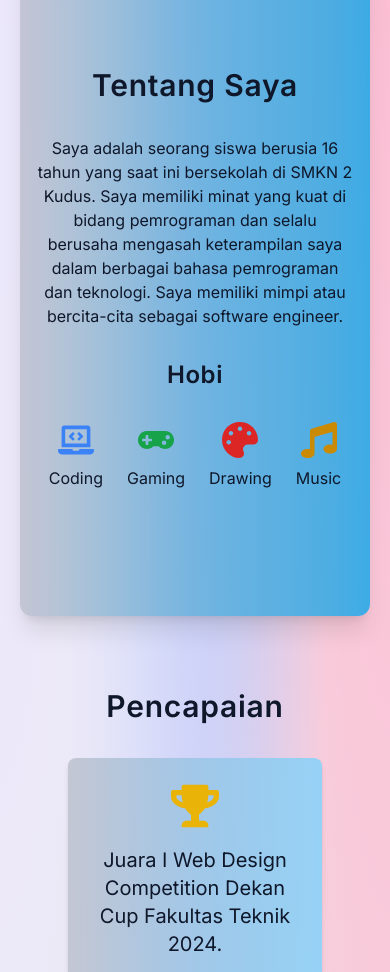
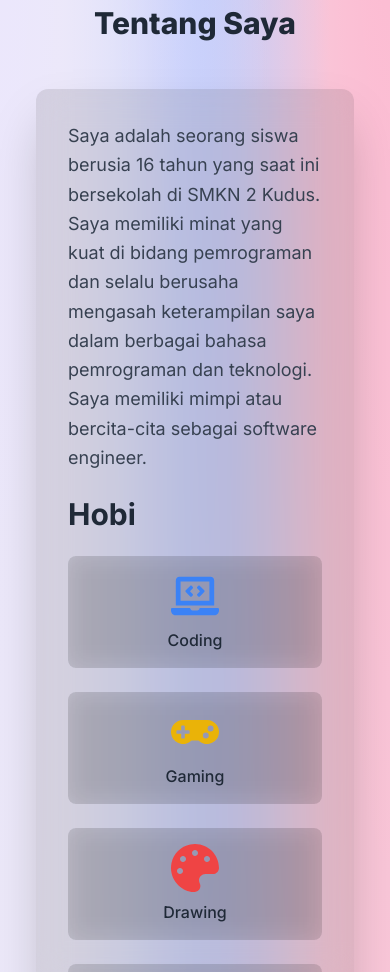
Before and after one commit to KaivanKeren/portfolio, a Next.js app: page / in a window 390 px wide. Shown: the part 1020-1992 px from the top of the page. Built offline with nearby package versions, Linux system fonts and the light colour scheme.

Commit message:
perubahan besar

```diff
--- a/package.json
+++ b/package.json
@@ -21,9 +21,10 @@
     "react": "^18",
     "react-dom": "^18",
     "react-icons": "^5.2.1",
-    "react-intersection-observer": "^9.10.2",
+    "react-intersection-observer": "^9.10.3",
     "react-medium-image-zoom": "^5.2.4",
     "react-multi-carousel": "^2.8.5",
+    "react-scroll-parallax": "^3.4.5",
     "react-simple-typewriter": "^5.0.1",
     "react-spinners": "^0.13.8",
     "tailwind-scrollbar": "^3.1.0"
--- a/src/app/projects/page.tsx
+++ b/src/app/projects/page.tsx
@@ -147,7 +147,7 @@ const page = () => {
                         scale: 1.05,
                         boxShadow: "0 0 20px rgba(0, 0, 0, 0.5)",
                       }}
-                      className="bg-white/70 dark:bg-slate-600/70 text-indigo-600 dark:text-indigo-400 p-8 rounded-lg shadow-md relative overflow-hidden group flex flex-col"
+                      className="bg-black/10 dark:bg-white/10 backdrop-blur-md text-indigo-600 dark:text-indigo-400 p-8 rounded-lg shadow-md relative overflow-hidden group flex flex-col"
                       layout
                     >
                       <Zoom>
--- a/src/components/AboutMe.tsx
+++ b/src/components/AboutMe.tsx
@@ -1,10 +1,12 @@
 "use client";
 
-import React from "react";
+import React, { useState } from "react";
 import { motion } from "framer-motion";
 import { FaLaptopCode, FaGamepad, FaPalette, FaMusic } from "react-icons/fa";
 
 const AboutMe = React.forwardRef<HTMLElement>((props, ref) => {
+  const [hoveredHobby, setHoveredHobby] = useState<string | null>(null);
+
   const containerVariants = {
     hidden: { opacity: 0 },
     visible: {
@@ -37,8 +39,14 @@ const AboutMe = React.forwardRef<HTMLElement>((props, ref) => {
     },
   };
 
+  const hobbies = [
+    { icon: FaLaptopCode, name: "Coding", color: "blue" },
+    { icon: FaGamepad, name: "Gaming", color: "yellow" },
+    { icon: FaPalette, name: "Drawing", color: "red" },
+    { icon: FaMusic, name: "Music", color: "yellow" },
+  ];
+
   return (
-    <>
     <motion.section
       id="tentang-saya"
       ref={ref}
@@ -46,18 +54,22 @@ const AboutMe = React.forwardRef<HTMLElement>((props, ref) => {
       whileInView="visible"
       viewport={{ once: true }}
       variants={containerVariants}
-        className="flex flex-col items-center justify-center rounded-xl shadow-xl min-h-[80vh] p-2 bg-gradient-to-r from-gray-400/50 to-sky-500/80 dark:from-slate-700/70 dark:to-sky-950/70 text-slate-900 dark:text-gray-200"
+      className="flex flex-col items-center justify-center min-h-screen py-16 px-4"
     >
-        <div className="w-full md:w-3/4 lg:w-1/2 p-2 space-y-8 text-center">
       <motion.h2
         variants={childVariants}
-            className="text-3xl sm:text-4xl md:text-5xl font-semibold tracking-wide leading-tight text-slate-900 dark:text-gray-200"
+        className="text-3xl md:text-5xl font-extrabold mb-12 text-center text-gray-800 dark:text-white"
       >
         Tentang Saya
       </motion.h2>
+      <motion.div
+        variants={childVariants}
+        className="w-full max-w-3xl dark:bg-white/10 bg-black/10 backdrop-blur-lg rounded-xl shadow-2xl overflow-hidden"
+      >
+        <div className="p-8 space-y-6">
           <motion.p
             variants={childVariants}
-            className="text-base sm:text-lg md:text-xl text-slate-900 dark:text-gray-300"
+            className="text-lg md:text-xl text-gray-700 dark:text-gray-300 leading-relaxed"
           >
             Saya adalah seorang siswa berusia 16 tahun yang saat ini bersekolah
             di SMKN 2 Kudus. Saya memiliki minat yang kuat di bidang pemrograman
@@ -68,45 +80,56 @@ const AboutMe = React.forwardRef<HTMLElement>((props, ref) => {
 
           <motion.h3
             variants={childVariants}
-            className="text-2xl sm:text-3xl md:text-4xl font-semibold tracking-wide leading-tight text-slate-900 dark:text-gray-200 mt-8"
+            className="text-3xl md:text-4xl font-bold text-gray-800 dark:text-white mt-8 mb-6"
           >
             Hobi
           </motion.h3>
 
-          <div className="flex flex-wrap justify-center gap-6">
+          <div className="grid grid-cols-1 sm:grid-cols-2 md:grid-cols-4 gap-6">
+            {hobbies.map((hobby) => (
               <motion.div
+                key={hobby.name}
                 variants={iconVariants}
-              className="flex flex-col items-center space-y-2"
+                whileHover={{ scale: 1.1 }}
+                onMouseEnter={() => setHoveredHobby(hobby.name)}
+                onMouseLeave={() => setHoveredHobby(null)}
+                className="flex flex-col items-center justify-center p-4 dark:bg-white/10 bg-black/10 backdrop-blur-md rounded-lg transition-all duration-300 cursor-pointer"
               >
-              <FaLaptopCode className="text-4xl text-blue-500" />
-              <p className="text-slate-900 dark:text-gray-300">Coding</p>
+                <hobby.icon className={`text-5xl text-${hobby.color}-500 mb-2`} />
+                <p className="text-gray-800 dark:text-gray-200 font-medium">
+                  {hobby.name}
+                </p>
+                {hoveredHobby === hobby.name && (
+                  <motion.div
+                    initial={{ opacity: 0, y: 10 }}
+                    animate={{ opacity: 1, y: 0 }}
+                    className="mt-2 text-sm text-gray-600 dark:text-gray-400"
+                  >
+                    {getHobbyDescription(hobby.name)}
                   </motion.div>
-            <motion.div
-              variants={iconVariants}
-              className="flex flex-col items-center space-y-2"
-            >
-              <FaGamepad className="text-4xl text-green-600" />
-              <p className="text-slate-900 dark:text-gray-300">Gaming</p>
+                )}
               </motion.div>
-            <motion.div
-              variants={iconVariants}
-              className="flex flex-col items-center space-y-2"
-            >
-              <FaPalette className="text-4xl text-red-600" />
-              <p className="text-slate-900 dark:text-gray-300">Drawing</p>
-            </motion.div>
-            <motion.div
-              variants={iconVariants}
-              className="flex flex-col items-center space-y-2"
-            >
-              <FaMusic className="text-4xl text-yellow-600" />
-              <p className="text-slate-900 dark:text-gray-300">Music</p>
-            </motion.div>
+            ))}
           </div>
         </div>
+      </motion.div>
     </motion.section>
-    </>
   );
 });
 
+function getHobbyDescription(hobby: string): string {
+  switch (hobby) {
+    case "Coding":
+      return "Saya suka memecahkan masalah melalui kode.";
+    case "Gaming":
+      return "Bermain game membantu saya berpikir strategis.";
+    case "Drawing":
+      return "Menggambar adalah cara saya mengekspresikan kreativitas.";
+    case "Music":
+      return "Musik membantu saya rileks dan fokus.";
+    default:
+      return "";
+  }
+}
+
 export default AboutMe;
--- a/src/components/AchievementCard.tsx
+++ b/src/components/AchievementCard.tsx
@@ -1,7 +1,7 @@
 import React from "react";
-import { motion, useInView } from "framer-motion";
+import { motion } from "framer-motion";
 import { BsFileEarmarkPdfFill } from "react-icons/bs";
-import { useInView as useIntersectionObserver } from "react-intersection-observer";
+import { useInView } from "react-intersection-observer";
 
 interface AchievementCardProps {
   icon: React.ReactNode;
@@ -10,52 +10,48 @@ interface AchievementCardProps {
   handleCertificateClick: (certificateUrl: string) => void;
 }
 
-const iconVariants = {
-  hidden: { scale: 0.8, opacity: 0 },
-  visible: {
-    scale: 1,
-    opacity: 1,
-    transition: {
-      duration: 0.5,
-    },
-  },
-};
-
 const AchievementCard: React.FC<AchievementCardProps> = ({
   icon,
   title,
   certificateUrl,
   handleCertificateClick,
 }) => {
-  const [ref, inView] = useIntersectionObserver({
-    root: null,
-    rootMargin: "0px",
-    threshold: 0.5,
-    triggerOnce: true, // Agar animasi hanya dijalankan sekali
+  const [ref, inView] = useInView({
+    threshold: 0.3,
+    triggerOnce: true,
   });
 
   return (
     <motion.div
       ref={ref}
-      variants={iconVariants}
-      initial="hidden"
-      whileHover={{
-        scale: 1.05,
-        boxShadow: "0 0 20px rgba(0, 0, 0, 0.5)",
-      }}
-      animate={inView ? "visible" : "hidden"}
-      className="bg-gradient-to-r from-gray-400/50 to-sky-300/80 dark:from-slate-800/70 dark:to-sky-950/70 rounded-lg shadow-md p-6 flex flex-col items-center space-y-4"
+      initial={{ opacity: 0, y: 20 }}
+      animate={inView ? { opacity: 1, y: 0 } : { opacity: 0, y: 20 }}
+      transition={{ duration: 0.5 }}
+      whileHover={{ scale: 1.05 }}
+      className="dark:bg-white/10 bg-black/10 backdrop-blur-md border-2 border-gray-400 dark:border-gray-700 rounded-xl overflow-hidden transition-all duration-300 p-6"
     >
-      {icon}
-      <p className="text-xl text-slate-900 dark:text-gray-300">{title}</p>
-      <div
-        className="flex items-center space-x-2 cursor-pointer transition duration-300 hover:scale-105"
-        onClick={() => handleCertificateClick(certificateUrl)}
-      >
-        <BsFileEarmarkPdfFill className="text-3xl text-red-500" />
-        <span className="text-sm text-slate-900 dark:text-gray-300">
-          Lihat Sertifikat
-        </span>
+      <div className="flex flex-col items-center space-y-4">
+        <motion.div
+          initial={{ scale: 0.8, opacity: 0 }}
+          animate={inView ? { scale: 1, opacity: 1 } : { scale: 0.8, opacity: 0 }}
+          transition={{ duration: 0.5, delay: 0.2 }}
+          className="text-5xl text-blue-600 dark:text-blue-400"
+        >
+          {icon}
+        </motion.div>
+        <h3 className="text-xl font-bold text-center text-gray-800 dark:text-white">
+          {title}
+        </h3>
+        <motion.div
+          whileHover={{ scale: 1.1 }}
+          className="mt-4"
+          onClick={() => handleCertificateClick(certificateUrl)}
+        >
+          <span className="inline-flex items-center cursor-pointer px-4 py-2 bg-blue-600 text-white rounded-full text-sm font-semibold hover:bg-blue-700 transition-colors duration-300">
+            <BsFileEarmarkPdfFill className="mr-2" />
+            Lihat Sertifikat
+          </span>
+        </motion.div>
       </div>
     </motion.div>
   );
--- a/src/components/Projects.tsx
+++ b/src/components/Projects.tsx
@@ -11,7 +11,7 @@ const Projects = () => {
   const controls = useAnimation();
   const [projectsRef, projectsInView] = useInView({
     triggerOnce: true,
-    rootMargin: "-100px",
+    threshold: 0.1,
   });
 
   React.useEffect(() => {
@@ -20,129 +20,116 @@ const Projects = () => {
     }
   }, [controls, projectsInView]);
 
-  const projectsVariants = {
-    hidden: { opacity: 0, y: 50 },
+  const containerVariants = {
+    hidden: {},
     visible: {
-      opacity: 1,
-      y: 0,
       transition: {
-        duration: 0.8,
-        staggerChildren: 0.3,
+        staggerChildren: 0.2,
       },
     },
   };
 
-  const cardVariants = {
-    hidden: { opacity: 0, y: 50 },
-    visible: { opacity: 1, y: 0 },
+  const itemVariants = {
+    hidden: { y: 50, opacity: 0 },
+    visible: {
+      y: 0,
+      opacity: 1,
+      transition: {
+        type: "spring",
+        damping: 15,
+        stiffness: 100,
+      },
+    },
   };
+
+  const projects = [
+    {
+      title: "ZNMMIC",
+      description: "Website UMKM yang menawarkan layanan desain kustom menggunakan vektor.",
+      image: "/Project8.png",
+      link: "https://znmmic.vercel.app",
+    },
+    {
+      title: "Pengumuman Kelulusan",
+      description: "Website pengumuman kelulusan siswa kelas 12 di SMKN 2 Kudus.",
+      image: "/Project1.png",
+      link: "https://lulus.smkn2kudus.sch.id",
+    },
+    {
+      title: "Antrian PPDB Siswa",
+      description: "Website pengambilan antrian pendaftaran peserta didik baru di SMKN 2 Kudus.",
+      image: "/Project2.png",
+      link: "https://antrian.tkjsmkn2kudus.my.id",
+    },
+  ];
 
   return (
     <motion.div
       id="project"
       ref={projectsRef}
-      variants={projectsVariants}
+      variants={containerVariants}
       initial="hidden"
       animate={controls}
+      className="py-20 bg-gradient-to-r from-slate-500/50 to-indigo-700/50 dark:from-slate-800/50 dark:to-indigo-900/50 rounded-t-[2rem] backdrop-blur-lg text-white"
     >
-      <section className="bg-gradient-to-r from-slate-500/70 to-indigo-700/70 dark:from-slate-800/70 dark:to-indigo-900/70 rounded-t-[2rem] text-white py-16">
       <div className="container mx-auto px-4">
-          <div className="text-center mb-12">
         <motion.h2
-              variants={cardVariants}
-              className="text-4xl font-bold mb-4"
+          variants={itemVariants}
+          className="text-5xl font-extrabold text-center mb-4 bg-clip-text text-transparent bg-gradient-to-r from-white to-indigo-200"
         >
           Project Saya
         </motion.h2>
-            <motion.p variants={cardVariants} className="text-gray-200">
+        <motion.p variants={itemVariants} className="text-xl text-center text-gray-200 mb-12">
           Lihat beberapa project terbaru saya.
         </motion.p>
-          </div>
-          <div className="grid grid-cols-1 md:grid-cols-3 gap-8">
+        <div className="grid grid-cols-1 md:grid-cols-3 gap-10">
+          {projects.map((project, index) => (
             <motion.div
-              variants={cardVariants}
-              whileHover={{
-                scale: 1.05,
-                boxShadow: "0 0 20px rgba(0, 0, 0, 0.5)",
-              }}
-              className="bg-white/70 dark:bg-slate-900/70 text-indigo-600 dark:text-indigo-400 p-8 rounded-lg shadow-md relative overflow-hidden group"
+              key={index}
+              variants={itemVariants}
+              whileHover={{ scale: 1.05, rotateY: 5 }}
+              className="bg-white/10 backdrop-blur-md rounded-xl overflow-hidden shadow-lg transition-all duration-300 hover:shadow-indigo-300/50"
             >
               <Zoom>
                 <img
-                  src="/Project8.png"
-                  alt="Project 6"
-                  className="w-full h-48 object-cover rounded-lg mb-4 transition duration-300 hover:scale-105"
+                  src={project.image}
+                  alt={project.title}
+                  className="w-full h-48 object-cover transition duration-300 hover:opacity-80"
                 />
               </Zoom>
-              <a href="https://znmmic.vercel.app" target="_blank">
-                <h3 className="text-2xl font-bold mb-4">ZNMMIC</h3>
-              </a>
-              <p className="text-gray-600 dark:text-gray-200 mb-4">
-                Website UMKM yang menawarkan layanan desain kustom menggunakan
-                vektor.
-              </p>
-              <div className="absolute bottom-0 left-0 w-full bg-gradient-to-r from-indigo-500 to-purple-500 h-1 transform -translate-y-full group-hover:translate-y-0 transition duration-500"></div>
-            </motion.div>
-            <motion.div
-              variants={cardVariants}
-              whileHover={{
-                scale: 1.05,
-                boxShadow: "0 0 20px rgba(0, 0, 0, 0.5)",
-              }}
-              className="bg-white/70 dark:bg-slate-900/70 text-indigo-600 dark:text-indigo-400 p-8 rounded-lg shadow-md relative overflow-hidden group"
-            >
-              <Zoom>
-                <img
-                  src="/Project1.png"
-                  alt="Project 1"
-                  className="w-full h-48 object-cover rounded-lg mb-4 transition duration-300 hover:scale-105"
-                />
-              </Zoom>
-              <a href="https://lulus.smkn2kudus.sch.id" target="_blank">
-                <h3 className="text-2xl font-bold mb-4">
-                  Pengumuman Kelulusan
+              <div className="p-6">
+                <a href={project.link} target="_blank" rel="noopener noreferrer" className="block mb-3">
+                  <h3 className="text-2xl font-bold text-indigo-200 hover:text-white transition duration-300">
+                    {project.title}
                   </h3>
                 </a>
-              <p className="text-gray-600 dark:text-gray-200 mb-4">
-                Website pengumuman kelulusan siswa kelas 12 di SMKN 2 Kudus.
-              </p>
-              <div className="absolute bottom-0 left-0 w-full bg-gradient-to-r from-indigo-500 to-purple-500 h-1 transform -translate-y-full group-hover:translate-y-0 transition duration-500"></div>
+                <p className="text-gray-300 mb-4">{project.description}</p>
+                <Link
+                  href={project.link}
+                  target="_blank"
+                  rel="noopener noreferrer"
+                  className="inline-block bg-indigo-600 text-white py-2 px-4 rounded-full font-semibold hover:bg-indigo-700 transition duration-300 transform hover:scale-105"
+                >
+                  Lihat Project
+                </Link>
+              </div>
             </motion.div>
-
+          ))}
+        </div>
         <motion.div
-              variants={cardVariants}
-              whileHover={{
-                scale: 1.05,
-                boxShadow: "0 0 20px rgba(0, 0, 0, 0.5)",
-              }}
-              className="bg-white/70 dark:bg-slate-900/70 text-indigo-600 dark:text-indigo-400 p-8 rounded-lg shadow-md relative overflow-hidden group"
+          variants={itemVariants}
+          className="flex justify-end mt-10"
         >
-              <Zoom>
-                <img
-                  src="/Project2.png"
-                  alt="Project 2"
-                  className="w-full h-48 object-cover rounded-lg mb-4 transition duration-300 hover:scale-105"
-                />
-              </Zoom>
-              <a href="https://antrian.tkjsmkn2kudus.my.id" target="_blank">
-                <h3 className="text-2xl font-bold mb-4">Antrian PPDB Siswa</h3>
-              </a>
-              <p className="text-gray-600 dark:text-gray-200 mb-4">
-                Website pengambilan antrian pendaftaran peserta didik baru di
-                SMKN 2 Kudus.
-              </p>
-              <div className="absolute bottom-0 left-0 w-full bg-gradient-to-r from-indigo-500 to-purple-500 h-1 transform -translate-y-full group-hover:translate-y-0 transition duration-500"></div>
+          <Link href="/projects">
+            <motion.span
+              whileHover={{ scale: 1.05, x: 5 }}
+              className="text-xl font-semibold text-indigo-200 hover:text-white transition duration-300 cursor-pointer"
+            >
+              Lihat Project Lainnya →
+            </motion.span>
+          </Link>
         </motion.div>
       </div>
-          <div className="flex justify-end mt-5 hover:text-blue-200">
-            <Link href="/projects">
-              <motion.h1 whileHover={{ scale: 1.05 }}>
-                Lihat Project Lainnya →
-              </motion.h1>
-            </Link>
-          </div>
-        </div>
-      </section>
     </motion.div>
   );
 };
--- a/src/components/Skills.tsx
+++ b/src/components/Skills.tsx
@@ -26,7 +26,7 @@ const Skills = () => {
   const controls = useAnimation();
   const [skillsRef, skillsInView] = useInView({
     triggerOnce: true,
-    rootMargin: "-100px",
+    threshold: 0.1,
   });
 
   React.useEffect(() => {
@@ -35,90 +35,88 @@ const Skills = () => {
     }
   }, [controls, skillsInView]);
 
-  const skillsVariants = {
-    hidden: { opacity: 0, y: 50 },
+  const containerVariants = {
+    hidden: {},
     visible: {
-      opacity: 1,
-      y: 0,
       transition: {
-        duration: 0.8,
-        staggerChildren: 0.3,
+        staggerChildren: 0.1,
       },
     },
   };
 
-  const cardVariants = {
-    hidden: { opacity: 0, y: 50 },
-    visible: { opacity: 1, y: 0 },
+  const itemVariants = {
+    hidden: { y: 20, opacity: 0 },
+    visible: {
+      y: 0,
+      opacity: 1,
+      transition: {
+        type: "spring",
+        stiffness: 100,
+      },
+    },
   };
 
   const skillBars = [
-    { skill: "HTML", logo: <SiHtml5 /> },
-    { skill: "CSS", logo: <SiCss3 /> },
-    { skill: "JS", logo: <SiJavascript /> },
-    { skill: "Python", logo: <SiPython /> },
-    { skill: "React JS", logo: <SiReact /> },
-    { skill: "Node JS", logo: <SiNodedotjs /> },
-    { skill: "Laravel", logo: <SiLaravel /> },
-    { skill: "Tailwind CSS", logo: <SiTailwindcss /> },
-    { skill: "Bootstrap", logo: <SiBootstrap /> },
-    { skill: "Vue JS", logo: <SiVuedotjs /> },
-    { skill: "MySQL", logo: <SiMysql /> },
-    { skill: "MongoDB", logo: <SiMongodb /> },
-    { skill: "Next JS", logo: <SiNextdotjs /> },
-    { skill: "Bun JS", logo: <SiBun /> },
-    { skill: "Construct 3", logo: <SiConstruct3 /> },
+    { skill: "HTML", logo: <SiHtml5 />, color: "text-orange-500" },
+    { skill: "CSS", logo: <SiCss3 />, color: "text-blue-500" },
+    { skill: "JS", logo: <SiJavascript />, color: "text-yellow-500" },
+    { skill: "Python", logo: <SiPython />, color: "text-blue-600" },
+    { skill: "React JS", logo: <SiReact />, color: "text-cyan-400" },
+    { skill: "Node JS", logo: <SiNodedotjs />, color: "text-green-500" },
+    { skill: "Laravel", logo: <SiLaravel />, color: "text-red-500" },
+    { skill: "Tailwind CSS", logo: <SiTailwindcss />, color: "text-teal-400" },
+    { skill: "Bootstrap", logo: <SiBootstrap />, color: "text-purple-500" },
+    { skill: "Vue JS", logo: <SiVuedotjs />, color: "text-emerald-500" },
+    { skill: "MySQL", logo: <SiMysql />, color: "text-blue-700" },
+    { skill: "MongoDB", logo: <SiMongodb />, color: "text-green-600" },
+    { skill: "Next JS", logo: <SiNextdotjs />, color: "text-gray-700" },
+    { skill: "Bun JS", logo: <SiBun />, color: "text-pink-500" },
+    { skill: "Construct 3", logo: <SiConstruct3 />, color: "text-indigo-500" },
   ];
 
   return (
     <motion.div
       id="keterampilan"
       ref={skillsRef}
-      variants={skillsVariants}
+      variants={containerVariants}
       initial="hidden"
       animate={controls}
+      className="py-20 "
     >
-      <section className="py-16">
       <div className="container mx-auto px-4">
-          <div className="text-center mb-12">
         <motion.h2
-              variants={cardVariants}
-              className="text-4xl font-bold text-indigo-600 dark:text-indigo-400 mb-4"
+          variants={itemVariants}
+          className="text-3xl sm:text-4xl md:text-5xl font-extrabold text-center text-transparent bg-clip-text bg-gradient-to-r from-indigo-600 to-purple-600 dark:from-indigo-400 dark:to-purple-400 mb-6"
         >
           Keterampilan Saya
         </motion.h2>
         <motion.p
-              variants={cardVariants}
-              className="text-gray-600 dark:text-gray-200"
+          variants={itemVariants}
+          className="text-lg md:text-xl text-center text-gray-600 dark:text-gray-300 mb-12 max-w-2xl mx-auto"
         >
-              Berikut adalah beberapa keterampilan yang saya peroleh selama
-              lebih dari satu tahun belajar.
+          Berikut adalah beberapa keterampilan yang saya peroleh selama lebih dari satu tahun belajar dan mengembangkan diri.
         </motion.p>
-          </div>
-          <div className="grid grid-cols-2 md:grid-cols-5 gap-8">
+        <motion.div
+          variants={containerVariants}
+          className="grid grid-cols-2 md:grid-cols-3 lg:grid-cols-5 gap-8"
+        >
           {skillBars.map((skill, index) => (
             <motion.div
               key={index}
-                variants={cardVariants}
-                whileHover={{
-                  scale: 1.05,
-                  boxShadow: "0 0 20px rgba(0, 0, 0, 0.5)",
-                }}
-                className="bg-gray-300/60 dark:bg-slate-800/70 p-3 rounded-lg shadow-md group"
+              variants={itemVariants}
+              whileHover={{ scale: 1.05 }}
+              whileTap={{ scale: 0.95 }}
+              className="dark:bg-white/10 bg-black/10 backdrop-blur-md rounded-xl shadow-lg overflow-hidden transform transition-all duration-300 hover:shadow-2xl"
             >
-                <div className="flex items-center mb-4">
-                  <i className="inline-block mr-2 text-2xl dark:text-slate-300 text-slate-800">
-                    {skill.logo}
-                  </i>
-                  <h3 className="text-2xl font-bold text-indigo-600 dark:text-indigo-400">
-                    {skill.skill}
-                  </h3>
+              <div className="p-4 flex flex-col items-center">
+                <div className={`text-4xl mb-4 ${skill.color}`}>{skill.logo}</div>
+                <h3 className="text-lg font-bold text-gray-800 dark:text-gray-200">{skill.skill}</h3>
               </div>
+              <div className="bg-gradient-to-r from-indigo-500 to-purple-600 h-2"></div>
             </motion.div>
           ))}
+        </motion.div>
       </div>
-        </div>
-      </section>
     </motion.div>
   );
 };
```
Also changed, not shown: src/components/EduHistory.tsx (+27 -15 lines), src/components/Hero.tsx (+6 -6 lines), 1 other file (tests, documents, lock files or other folders). Lines whose indentation alone changed are shown as unchanged.
